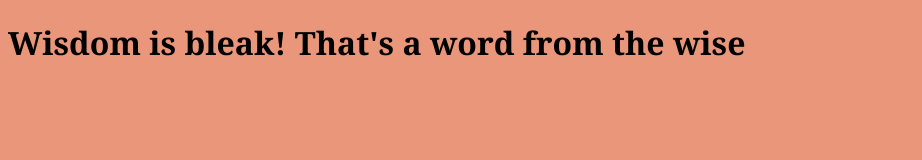
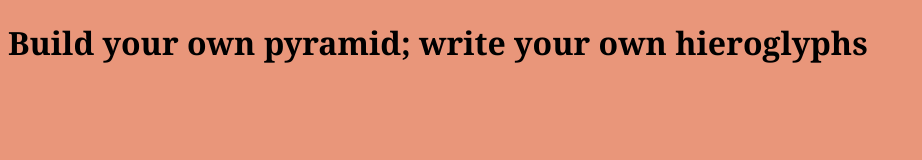
Before and after one commit to monicaifijeh/test2, a plain HTML site: page p.portfolio/p-index.html in a window 1280 px wide. Shown: the whole page, without its empty margins (0-922 px from the left). Drawn offline with Linux system fonts and the light colour scheme.

Commit message:
abraham fixed

```diff
--- a/p.portfolio/p-index.html
+++ b/p.portfolio/p-index.html
@@ -7,7 +7,7 @@
     <link rel="stylesheet" href="p.css" />
 </head>
 <body>
-    <h1>Wisdom is bleak! That's a word from the wise</h1>
+    <h1>Build your own pyramid; write your own hieroglyphs</h1>
 
 </body>
 </html>
```
